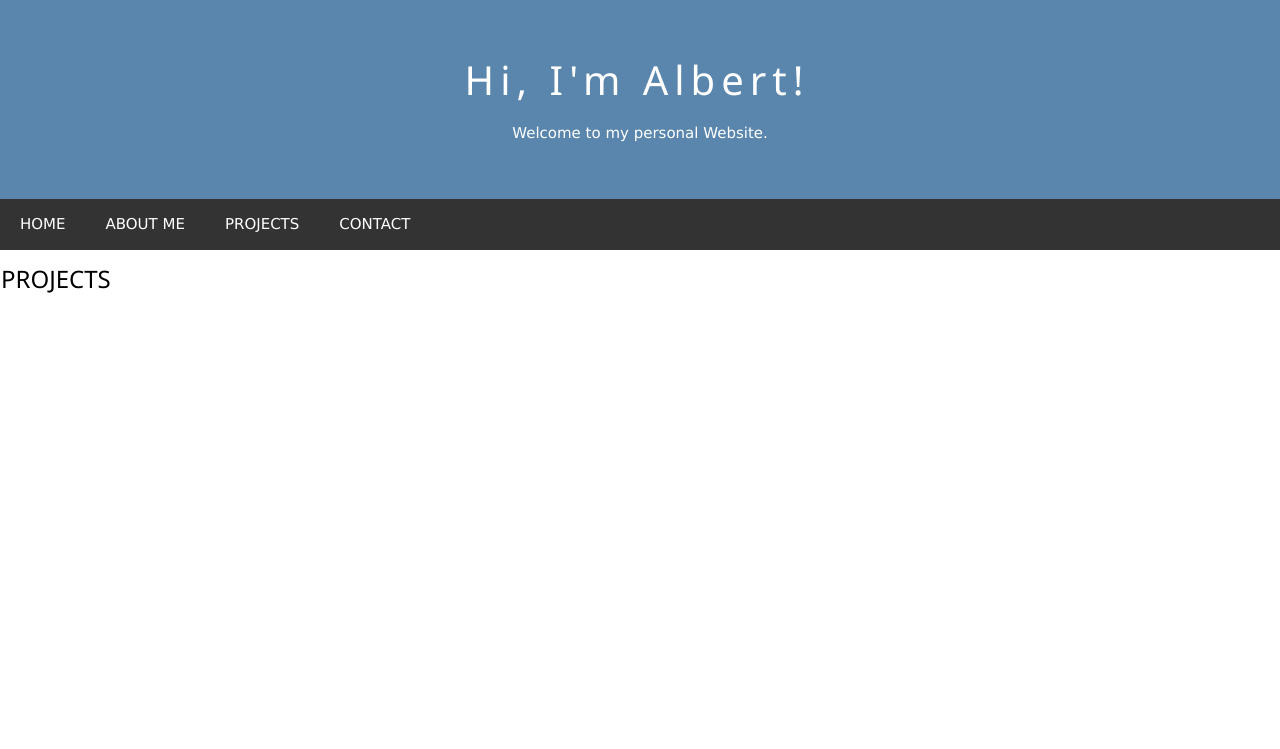
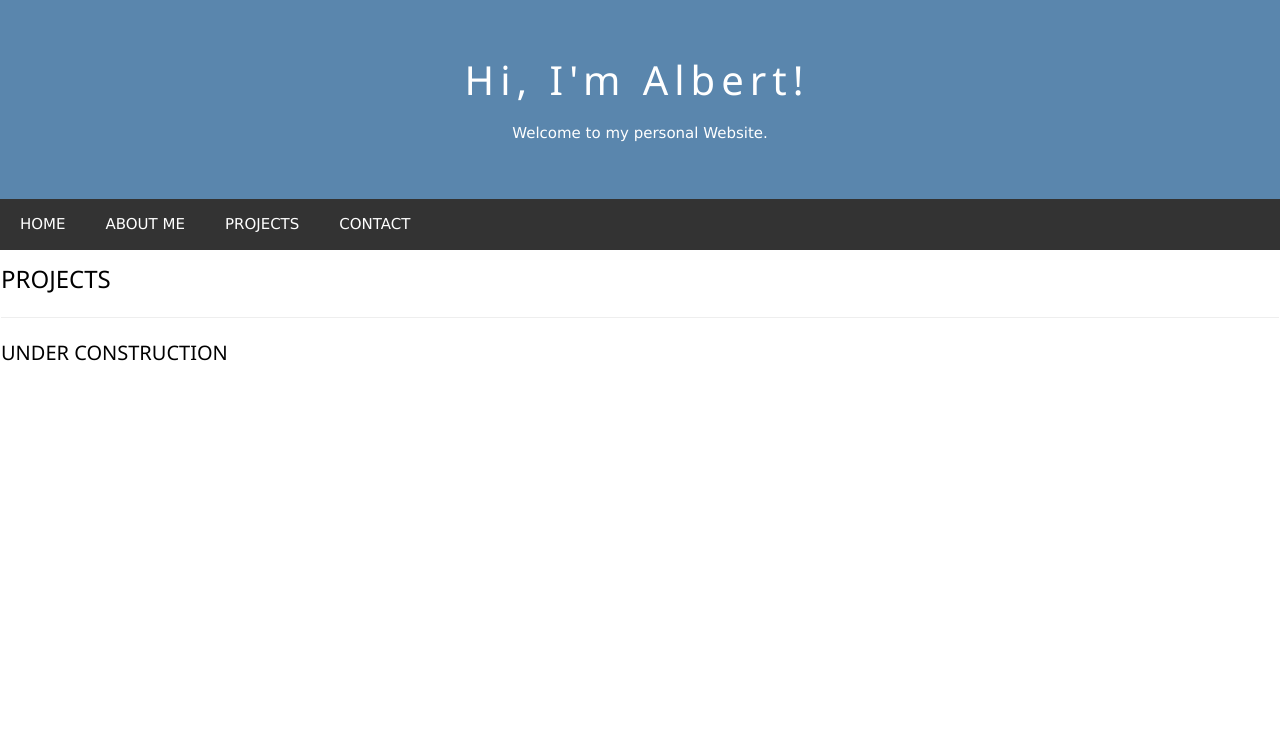
Before and after one commit to albertjseo/personal-website, a Flask app: page /projects in a window 1280 px wide. Shown: the top 749 px of the page. Run offline with Flask 3, Linux system fonts and the light colour scheme.

Commit message:
Updated html pages

```diff
--- a/templates/contact.html
+++ b/templates/contact.html
@@ -8,6 +8,7 @@
     <!-- CONTACT FORM -->
     <div class="main" style="height: 500px" id="contact">
         <h3>CONTACT</h3>
+        <hr>
         <div class="w3-row w3-padding-32 w3-section">
             <p>Send a Message:</p>
             <form action="send_email.php" method="post">
--- a/templates/experiences.html
+++ b/templates/experiences.html
@@ -8,7 +8,8 @@
     <!-- Experience -->
     <div class="main" style="height: 500px" id="experiences">
         <h3>EXPERIENCES</h3>
-
+        <hr>
+        <h4 style = "margin-bottom:-20px">UNDER CONSTRUCTION</h4>
     </div>
 
 </body>
--- a/templates/projects.html
+++ b/templates/projects.html
@@ -7,8 +7,9 @@
 <body>
     <!-- Projects -->
     <div class="main" style="height: 500px" id="projects">
-        <h3>PROJECTS</h2>
-
+        <h3>PROJECTS</h3>
+        <hr>
+        <h4 style = "margin-bottom:-20px">UNDER CONSTRUCTION</h4>
     </div>
 
 </body>
```
